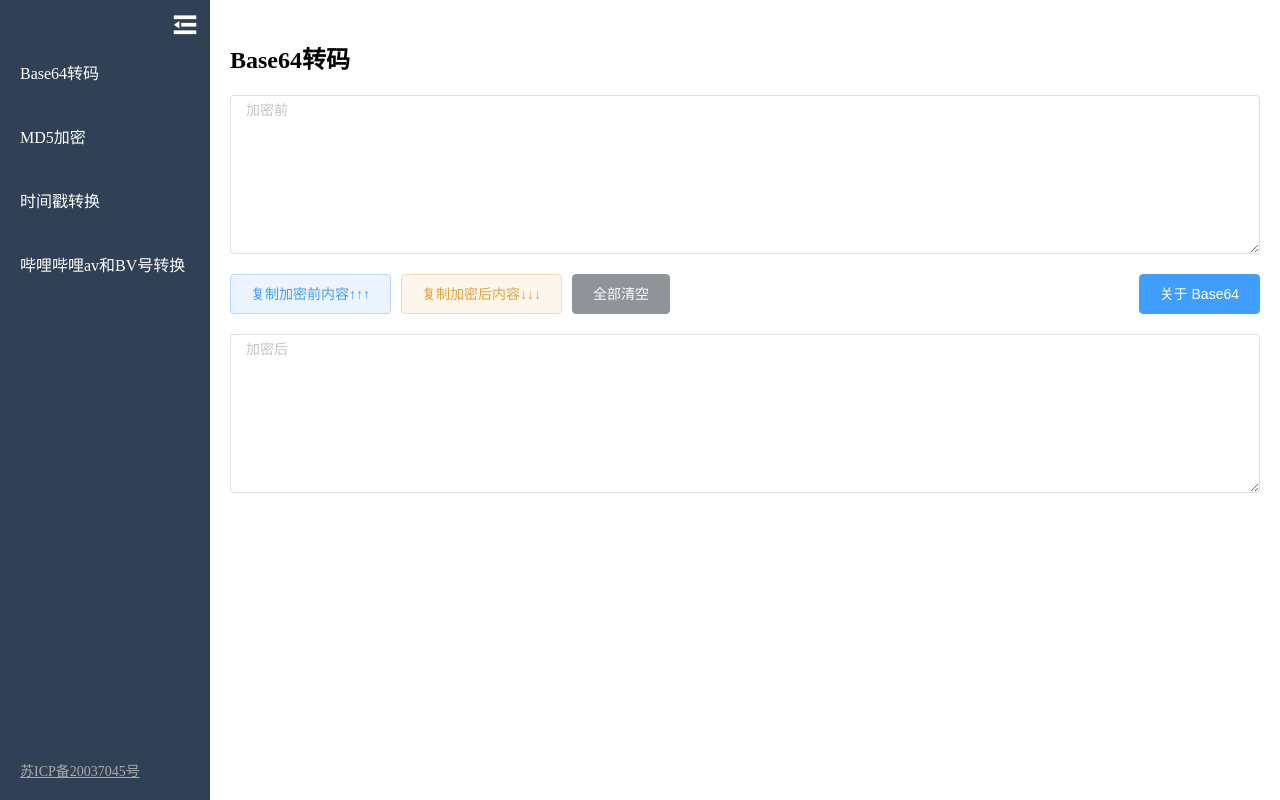
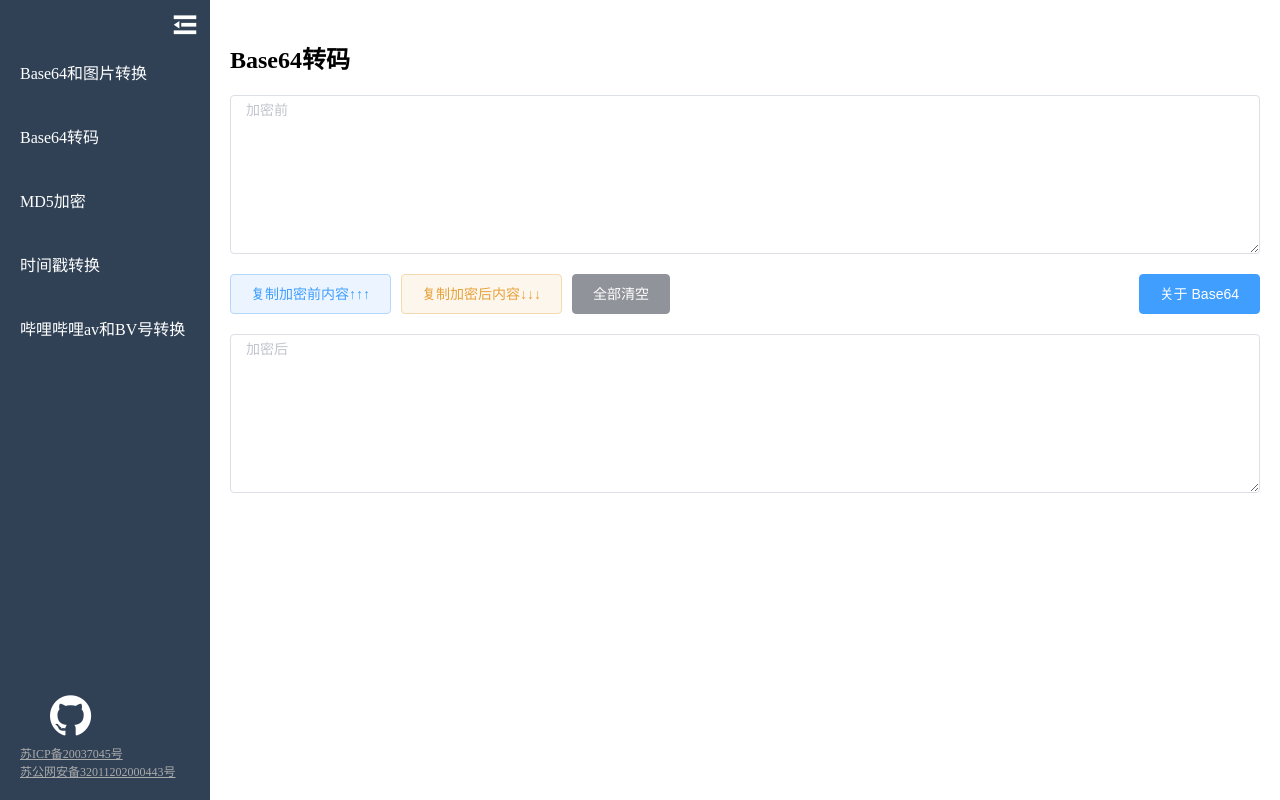
Before and after one commit to RootLeeCoder/front_end_tools, a Vue app: page /Base64 in a window 1280 px wide. Built offline with nearby package versions, Linux system fonts and the light colour scheme.

Commit message:
修改了侧边栏和路由配置，添加了页面

```diff
--- a/package.json
+++ b/package.json
@@ -8,6 +8,7 @@
   },
   "dependencies": {
     "element-ui": "^2.13.2",
+    "font-awesome": "^4.7.0",
     "js-md5": "^0.7.3",
     "moment": "^2.27.0",
     "vue": "^2.6.11",
--- a/src/components/SideBar/SideBar.less
+++ b/src/components/SideBar/SideBar.less
@@ -23,11 +23,18 @@
         }
         margin-bottom: 40px;
     }
+    .github-icon {
+        position: fixed;
+        bottom: 60px;
+        left: 50px;
+        color: white;
+        cursor: pointer;
+    }
     .bei-an-container {
         position: fixed;
         bottom: 20px;
         left: 20px;
-        font-size: 14px;
+        font-size: 12px;
         cursor: pointer;
         a {
             color: #aaa;
--- a/src/components/SideBar/SideBar.vue
+++ b/src/components/SideBar/SideBar.vue
@@ -9,9 +9,14 @@
         <div v-for="(item, index) in toolList" :key="index" class="single-item-container" @click="selectTool(index)" v-show="isFold" ref="item">
             {{item.name}}
         </div>
+        <i class="fa fa-github fa-3x github-icon" aria-hidden="true" @click="goRouter('github')"></i>
         <div class="bei-an-container" v-show="isFold">
             <a href="http://beian.miit.gov.cn">
-                {{beian_text}}
+                {{ICP_beian_text}}
+            </a>
+            <br>
+            <a href="http://www.beian.gov.cn/portal/registerSystemInfo?recordcode=32011202000443">
+                {{police_beian_text}}
             </a>
         </div>
         <!-- <div class="width-display">当前页面宽度：{{windowWidth}}</div> -->
@@ -24,11 +29,16 @@ export default {
 		return {
             isFold: true, // 侧边栏是否展开，默认为展开
             toolList: [ // 侧边栏列表
-                {
-                    id: 1,
-                    name: 'Base64转码',
-                    link: 'Base64'
-                },
+                    {
+                        id: 0,
+                        name: 'Base64和图片转换',
+                        link: 'Base64_Image'
+                    },
+                    {
+                        id: 1,
+                        name: 'Base64转码',
+                        link: 'Base64'
+                    },
                 // {
                 //     id: 2,
                 //     name: 'RGB和十六进制转换',
@@ -51,7 +61,8 @@ export default {
                 },
             ],
             windowWidth: 0,
-            beian_text: '苏ICP备20037045号', // 备案号
+            ICP_beian_text: '苏ICP备20037045号', // ICP备案号
+            police_beian_text: '苏公网安备32011202000443号', // 公安备案号
 		}
 	},
 	mounted() {
@@ -77,6 +88,14 @@ export default {
                 document.getElementById('main-content').style.marginLeft = '210px'
             }
         },
+        // 跳转
+        goRouter(val) {
+            switch (val) {
+                case 'github':
+                    window.open('https://github.com/RootLeeCoder/front_end_tools')
+                    break
+            }
+        }
 	}
 }
 </script>
--- a/src/main.js
+++ b/src/main.js
@@ -5,6 +5,7 @@ import 'element-ui/lib/theme-chalk/index.css';
 import router from './router'
 import store from './store'
 import moment from 'moment';
+import 'font-awesome/css/font-awesome.css'
 
 Vue.prototype.$moment = moment;
 
--- a/src/router/index.js
+++ b/src/router/index.js
@@ -4,15 +4,18 @@ import VueRouter from 'vue-router'
 Vue.use(VueRouter)
 
   const routes = [
-  // 首页（目前是直接跳转到Base64）
+    // 跳转到主页(目前是直接跳转到Base64)
+    { path: '/', redirect: '/Base64'},
+    { path: '*', redirect: '/Base64'},
+    // Base64和图片转换
     {
-    path: '/',
-    name: 'HomePage',
+      path: '/Base64_Image',
+      name: 'Base64_Image',
       component: function () {
-      return import('../views/HomePage/HomePage.vue')
+        return import('../views/Base64_Image/Base64_Image.vue')
       },
       meta: {
-      title: '首页——前端工具合集'
+        title: 'Base64和图片转换——前端工具合集'
       }
     },
     // Base64转码
--- /dev/null
+++ b/src/views/Base64_Image/Base64_Image.less
@@ -0,0 +1,8 @@
+.container {
+    width: 100%;
+    height: 100%;
+    #main-content {
+        margin-left: 210px;
+        padding: 20px;
+    }
+}
--- /dev/null
+++ b/src/views/Base64_Image/Base64_Image.vue
@@ -0,0 +1,43 @@
+<template>
+	<div class="container">
+		<SideBar></SideBar>
+		<div id="main-content">
+            <h2>Base64和图片转换</h2>
+        </div>
+
+	</div>
+</template>
+
+<script>
+import SideBar from './../../components/SideBar/SideBar.vue'
+export default {
+	components: {
+		SideBar
+	},
+	data() {
+		return {
+			img_url: 'https://www.baidu.com/img/PCfb_5bf082d29588c07f842ccde3f97243ea.png'
+		}
+	},
+	mounted() {
+		this.imageToBase64(this.img_url)
+	},
+	methods: {
+		imageToBase64(file) {
+			var reader = new FileReader()
+			reader.readAsDataURL(file)
+			reader.onload = () => {
+				console.log('file 转 base64结果：' + reader.result)
+				this.iconBase64 = reader.result
+			}
+			reader.onerror = function (error) {
+				console.log('Error: ', error)
+			}
+		}
+	}
+}
+</script>
+
+<style lang="less" scoped>
+@import './Base64_Image.less';
+</style>
--- a/src/views/HomePage/HomePage.vue
+++ /dev/null
@@ -1,13 +0,0 @@
-<template>
-    <div id="app">
-
-    </div>
-</template>
-
-<script>
-export default {
-    mounted() {
-        this.$router.replace('./Base64')
-    }
-}
-</script>
```
Also changed, not shown: 2 other files (tests, documents, lock files or other folders). Lines whose indentation alone changed are shown as unchanged.
